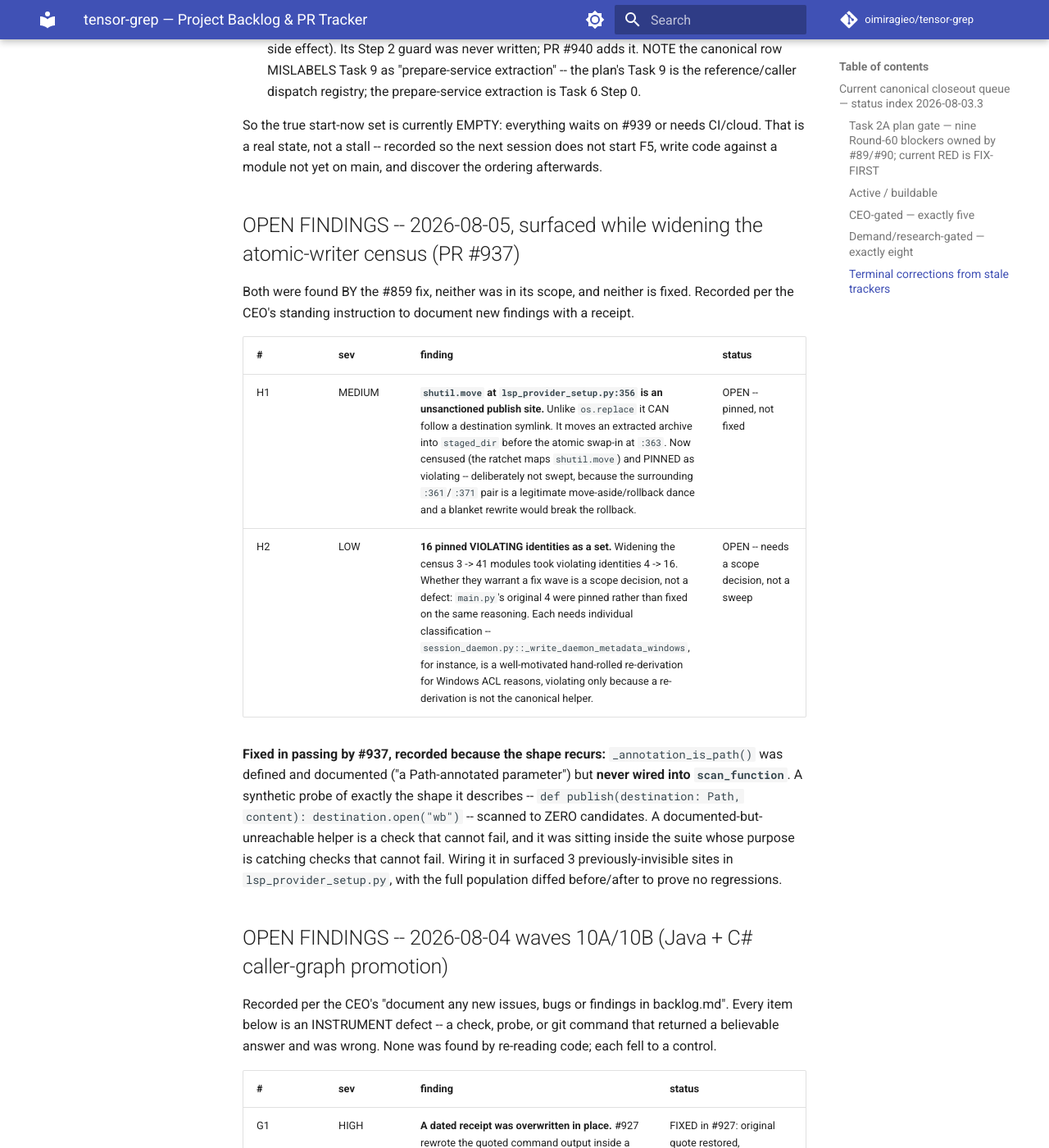
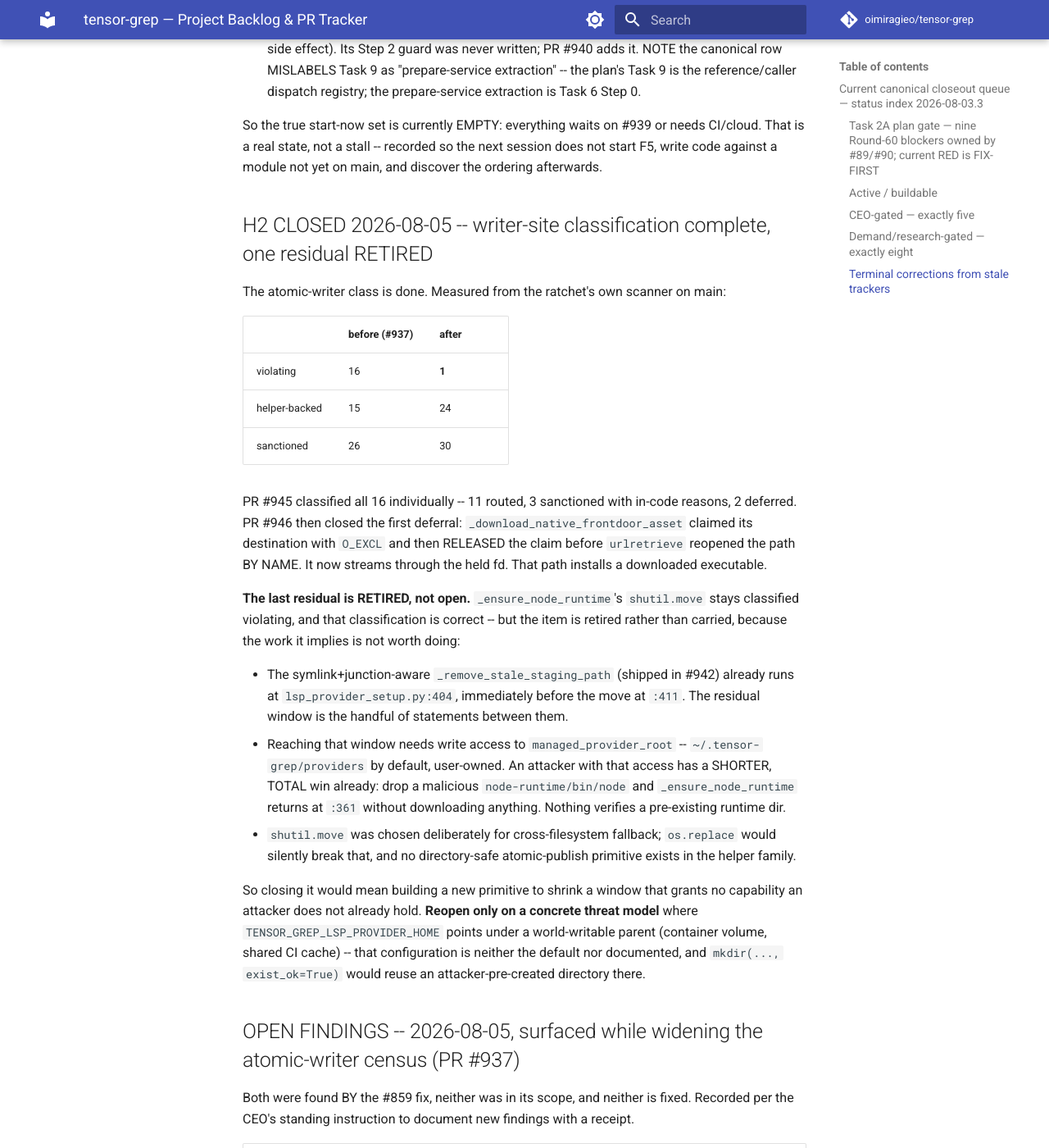
Before and after one commit to oimiragieo/tensor-grep, an MkDocs documentation site: the page built from docs/BACKLOG.md, in a window 1280 px wide and 1400 px high, scrolled down 53229 px. Shown: the whole window at 82% size. Built offline with MkDocs 1.6.1 and Material for MkDocs 9.7.7, drawn with Linux system fonts in a browser that asks for light colours; comment, search, counter and statistics services are not loaded.

Commit message:
docs: close H2 and RETIRE the last writer-site deferral rather than carry it (#947)
The atomic-writer class is done. Measured from the ratchet's own scanner on
main, not asserted:

  violating      16 -> 1
  helper-backed  15 -> 24
  sanctioned     26 -> 30

#945 classified all 16 individually (11 routed, 3 sanctioned with in-code
reasons, 2 deferred). #946 closed the first deferral: the native-frontdoor
download claimed its destination with O_EXCL then RELEASED the claim before
urlretrieve reopened the path BY NAME. That path installs a downloaded
executable.

THE LAST RESIDUAL IS RETIRED, NOT OPEN. _ensure_node_runtime's shutil.move
stays classified violating and that classification is correct -- but carrying
it as an open item implies work worth doing, and it is not:

  - the symlink+junction-aware _remove_stale_staging_path (shipped #942)
    already runs at :404, immediately before the move at :411; the residual
    window is the statements between them
  - reaching it needs write access to managed_provider_root
    (~/.tensor-grep/providers, user-owned). An attacker with that access has a
    SHORTER total win: drop a malicious node-runtime/bin/node and
    _ensure_node_runtime returns at :361 without downloading anything
  - shutil.move was chosen for cross-filesystem fallback; os.replace would
    silently break it, and no directory-safe atomic-publish primitive exists

Closing it would mean building a new primitive to shrink a window granting no
capability an attacker does not already hold. Reopen only on a concrete
threat model where TENSOR_GREP_LSP_PROVIDER_HOME points under a world-writable
parent -- not the default, not documented.

Recorded so a future session does not read "1 violating" as unfinished work
and build the primitive anyway.

Gates: 129 passed, exit 0.

```diff
--- a/docs/BACKLOG.md
+++ b/docs/BACKLOG.md
@@ -1362,6 +1362,41 @@ So the true start-now set is currently EMPTY: everything waits on #939 or needs
 real state, not a stall -- recorded so the next session does not start F5, write code against a
 module not yet on main, and discover the ordering afterwards.
 
+## H2 CLOSED 2026-08-05 -- writer-site classification complete, one residual RETIRED
+
+The atomic-writer class is done. Measured from the ratchet's own scanner on main:
+
+| | before (#937) | after |
+|---|---|---|
+| violating | 16 | **1** |
+| helper-backed | 15 | 24 |
+| sanctioned | 26 | 30 |
+
+PR #945 classified all 16 individually -- 11 routed, 3 sanctioned with in-code reasons, 2
+deferred. PR #946 then closed the first deferral: `_download_native_frontdoor_asset` claimed its
+destination with `O_EXCL` and then RELEASED the claim before `urlretrieve` reopened the path BY
+NAME. It now streams through the held fd. That path installs a downloaded executable.
+
+**The last residual is RETIRED, not open.** `_ensure_node_runtime`'s `shutil.move` stays classified
+violating, and that classification is correct -- but the item is retired rather than carried,
+because the work it implies is not worth doing:
+
+- The symlink+junction-aware `_remove_stale_staging_path` (shipped in #942) already runs at
+  `lsp_provider_setup.py:404`, immediately before the move at `:411`. The residual window is the
+  handful of statements between them.
+- Reaching that window needs write access to `managed_provider_root` -- `~/.tensor-grep/providers`
+  by default, user-owned. An attacker with that access has a SHORTER, TOTAL win already: drop a
+  malicious `node-runtime/bin/node` and `_ensure_node_runtime` returns at `:361` without
+  downloading anything. Nothing verifies a pre-existing runtime dir.
+- `shutil.move` was chosen deliberately for cross-filesystem fallback; `os.replace` would silently
+  break that, and no directory-safe atomic-publish primitive exists in the helper family.
+
+So closing it would mean building a new primitive to shrink a window that grants no capability an
+attacker does not already hold. **Reopen only on a concrete threat model** where
+`TENSOR_GREP_LSP_PROVIDER_HOME` points under a world-writable parent (container volume, shared CI
+cache) -- that configuration is neither the default nor documented, and `mkdir(..., exist_ok=True)`
+would reuse an attacker-pre-created directory there.
+
 ## OPEN FINDINGS -- 2026-08-05, surfaced while widening the atomic-writer census (PR #937)
 
 Both were found BY the #859 fix, neither was in its scope, and neither is fixed. Recorded per the
```
